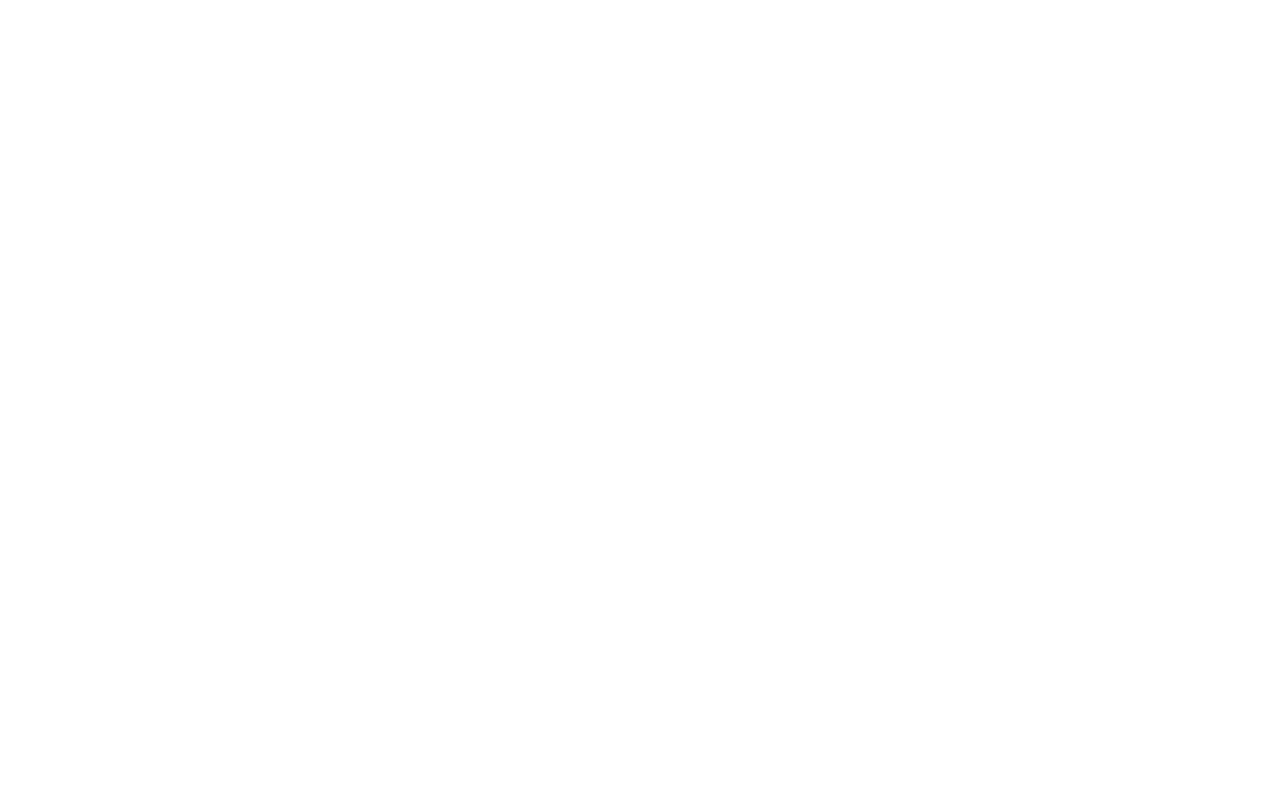
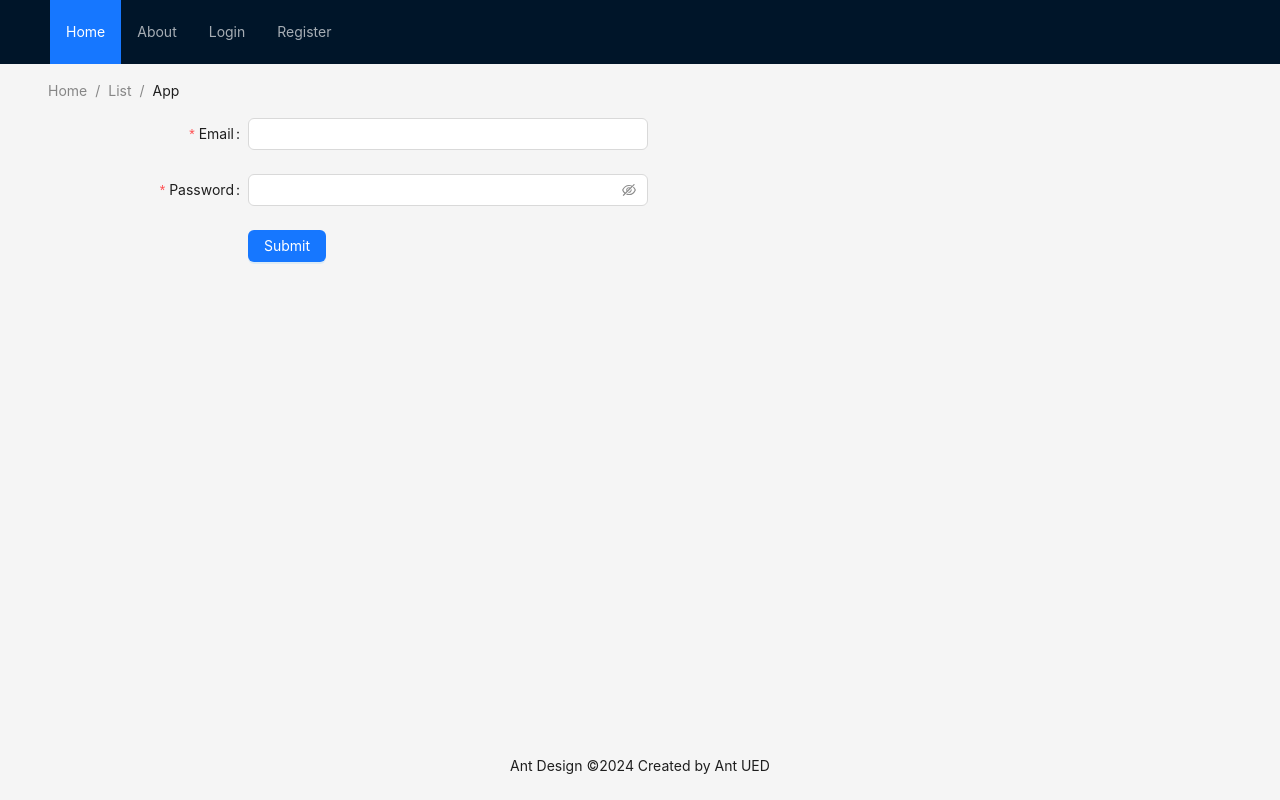
Before and after one commit to vanhoa690/react_fall24, a React (Vite) app: page /antd/register in a window 1280 px wide. Before the commit this address had no page. Built offline with nearby package versions, Linux system fonts and the light colour scheme.

Commit message:
done register antd

```diff
--- a/db.json
+++ b/db.json
@@ -64,6 +64,11 @@
       "email": "hoadv2133@fpt.edu.vn",
       "password": "$2a$10$dbwTn7tOtTmrTSMTOudyl.2nVLRHGSSM7NiOEhk5iaoOHU7h9wEiW",
       "id": 7
+    },
+    {
+      "email": "23234@gmail.com",
+      "password": "$2a$10$ASA6blKVWDvDMIZraoX61O4pBnG1XnmHYssAMAQJUktBIZTLtCw3u",
+      "id": 8
     }
   ]
 }
--- a/src/App.tsx
+++ b/src/App.tsx
@@ -7,6 +7,7 @@ import ClientLayout from "./layouts/ClientLayout";
 import ClientAntdLayout from "./layouts/ClientAntdLayout";
 import { Toaster } from "react-hot-toast";
 import ProductDetail from "./pages/ProductDetail";
+import { RegisterAntd } from "./pages/antd/RegisterAntd";
 
 function App() {
   const routeConfig = [
@@ -25,6 +26,7 @@ function App() {
       children: [
         { path: "", element: <Homepage /> },
         { path: "about", element: <About /> },
+        { path: "register", element: <RegisterAntd /> },
       ],
     },
     { path: "/login", element: <Login /> },
--- /dev/null
+++ b/src/pages/antd/RegisterAntd.tsx
@@ -0,0 +1,56 @@
+import { Button, Form, Input } from "antd";
+import { registerUser, User } from "../../services/auth";
+import toast from "react-hot-toast";
+import { useNavigate } from "react-router-dom";
+
+export const RegisterAntd = () => {
+  const nav = useNavigate();
+
+  const onFinish = (values: any) => {
+    registerUser(values)
+      .then(() => {
+        toast.success("Ok Minh dang ky dc roi Yeah !");
+        nav("/login");
+      })
+      .catch((error) => {
+        toast.error("Error: " + error.message);
+      });
+  };
+
+  //   const onFinishFailed = () => {
+  //     toast.error("Errors");
+  //   };
+  return (
+    <Form
+      name="basic"
+      labelCol={{ span: 8 }}
+      wrapperCol={{ span: 16 }}
+      style={{ maxWidth: 600 }}
+      initialValues={{ remember: true }}
+      onFinish={onFinish}
+      //   onFinishFailed={onFinishFailed}
+      autoComplete="off"
+    >
+      <Form.Item<User>
+        label="Email"
+        name="email"
+        rules={[{ required: true, message: "Please input your email!" }]}
+      >
+        <Input />
+      </Form.Item>
+
+      <Form.Item<User>
+        label="Password"
+        name="password"
+        rules={[{ required: true, message: "Please input your password!" }]}
+      >
+        <Input.Password />
+      </Form.Item>
+      <Form.Item wrapperCol={{ offset: 8, span: 16 }}>
+        <Button type="primary" htmlType="submit">
+          Submit
+        </Button>
+      </Form.Item>
+    </Form>
+  );
+};
```
